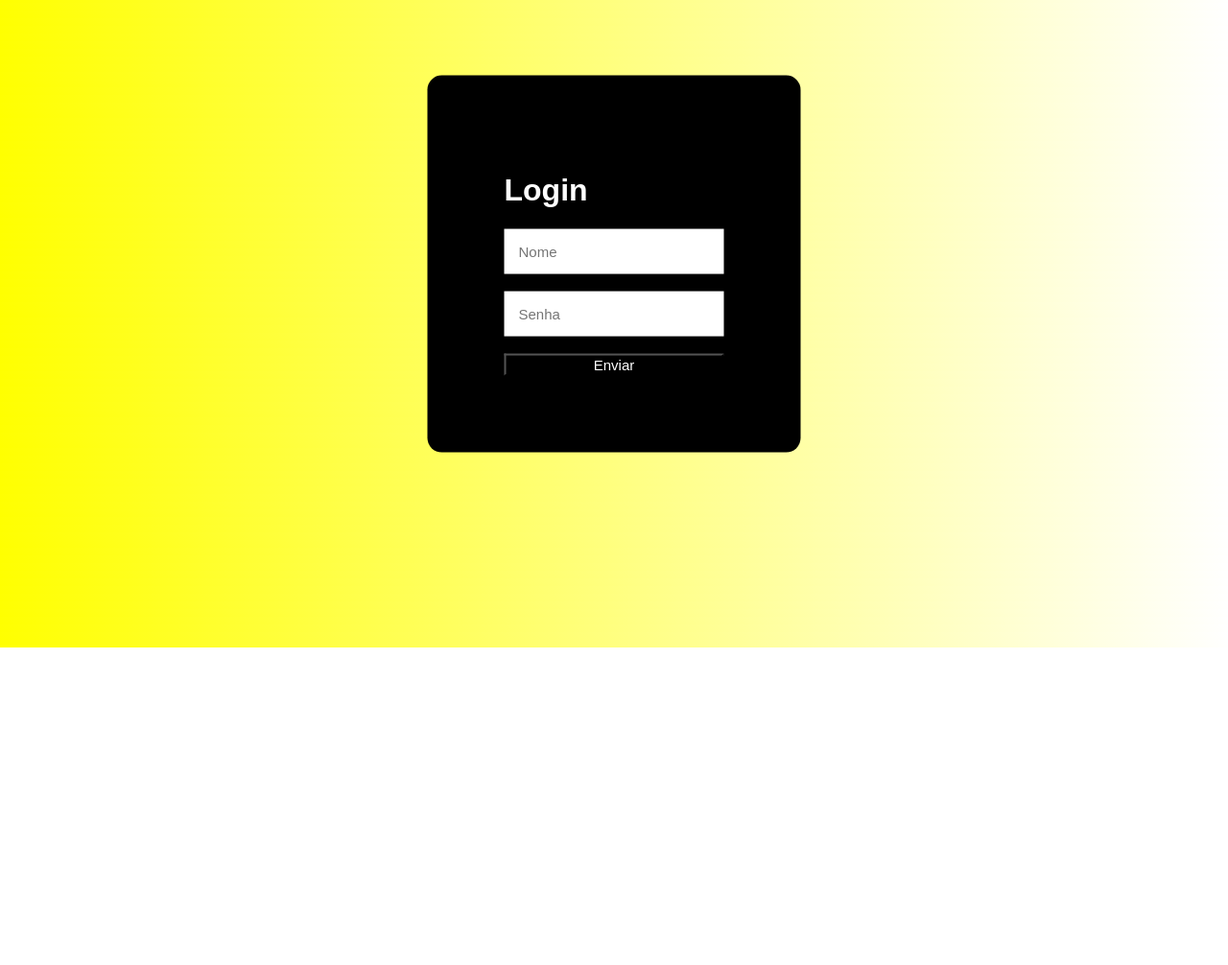
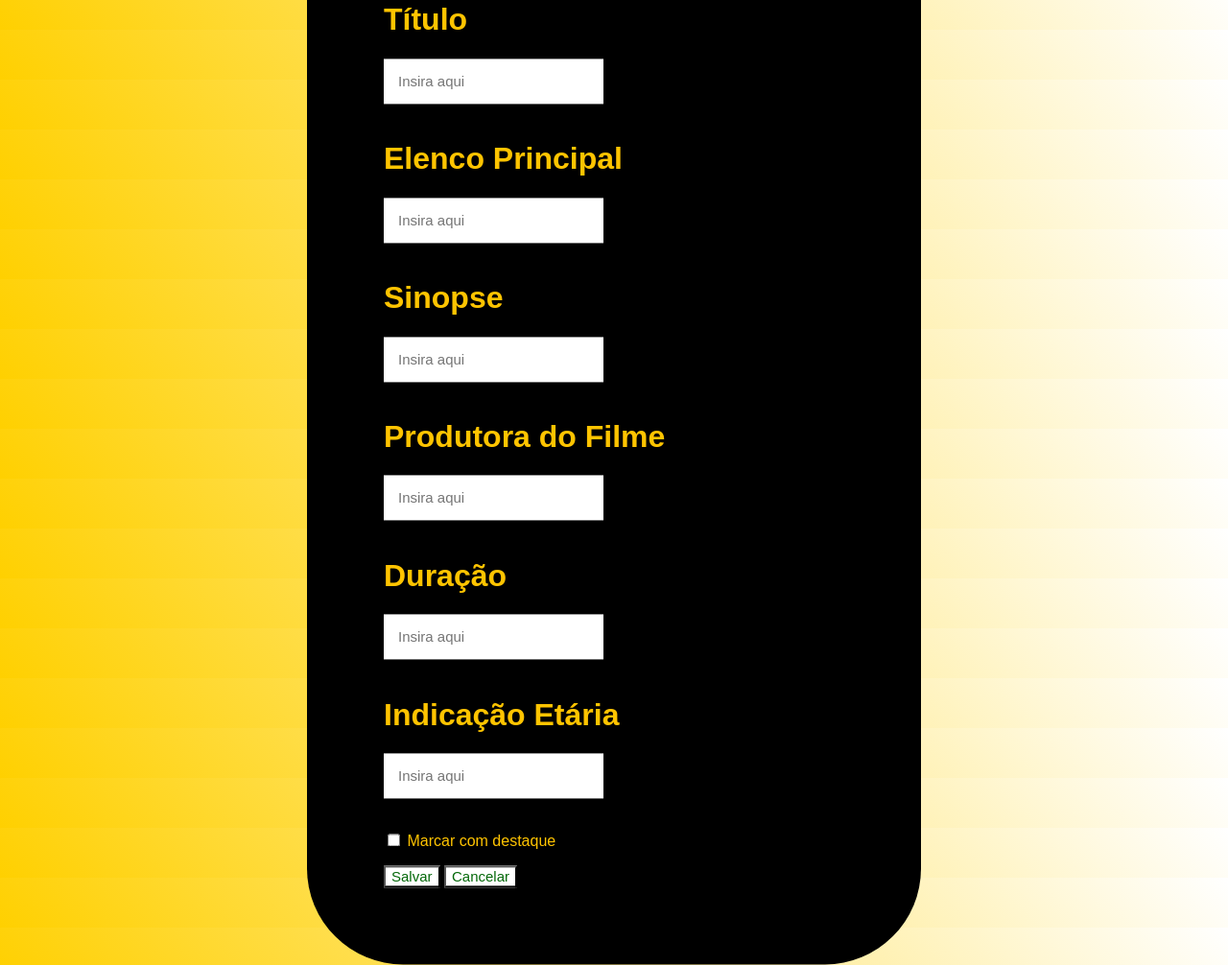
Before and after one commit to Dylan12182/projeto_colaborativo, a plain HTML site: page index.html in a window 1280 px wide. Shown: the part 125-1131 px from the top of the page at 96% size. Before the commit the page ends 800 px from the top, so only its background shows below. Drawn offline with Linux system fonts and the light colour scheme.

```diff
--- a/assets/css/style.css
+++ b/assets/css/style.css
@@ -1,30 +1,54 @@
 body{
+
+
+
     font-family: Arial, Helvetica, sans-serif;
-    background-image: linear-gradient(45deg, yellow, white);
-}
-div{
+
+    background-image: linear-gradient(45deg,rgb(255, 208, 0), white);
+
+    }
+
+    div{
+
     background-color:black;
+
     position: absolute;
-    top:50%;
+
+    top:60%;
+
     left:50%;
+
     transform: translate(-50%,-50%);
+
     padding: 80px;
-    border-radius: 15px;
-    color: white;
-}
-input{
+
+    border-radius: 100px;
+
+    color: rgb(255, 196, 0);
+
+    }
+
+    input{
+
     padding: 15px;
+
     border:none;
+
     outline:none;
+
     font-size: 15px
-}
-button{
-    background-color:black;
-    color:white;
+
+    }
+
+    button{
+
+    background-color:rgb(255, 255, 255);
+
+    color:rgb(4, 104, 9);
+
     font-size: 15px;
-    width: 100%;
-}
 
-button:hover{
-color:wheat;
-}
+    }
+    .titulo{
+        font-size: 60px
+    }
--- a/index.html
+++ b/index.html
@@ -1,22 +1,134 @@
 <!DOCTYPE html>
+
+
+
 <html lang="en">
+
+
+
 <head>
+
+
+
 <meta charset="UTF-8">
+
+
+
 <meta name="viewport" content="width=device-width, initial-scale=1.0">
+
+
+
 <meta http-equiv="X-UA-Compatible" content="ie=edge">
-    <link rel="stylesheet" href="assets/css/style.css">
+
+
+
+<link rel="stylesheet" href="./assets/css/style.css">
+
+
+
 <title>Document</title>
 
+
+
+
+
 </head>
+
+
+
 <body>
+
+
+<br><br>
 <div>
 
-        <h1>Login</h1>
-        <input type="text"placeholder="Nome">
+
+<h1 class="titulo">Cadastro de Filmes</h1></h>
+
+<h1>Título</h1>
+
+
+
+<input type="text"placeholder="Insira aqui">
+
+
+
 <br><br>
-        <input type="password" placeholder=Senha>
+
+<h1>Elenco Principal</h1>
+
+
+
+<input type="text"placeholder="Insira aqui">
+
+
+
 <br><br>
-        <button>Enviar</button>
+
+<h1>Sinopse</h1>
+
+
+
+<input type="text"placeholder="Insira aqui">
+
+
+
+<br><br>
+
+<h1>Produtora do Filme</h1>
+
+
+
+<input type="text"placeholder="Insira aqui">
+
+
+
+<br><br>
+
+<h1>Duração</h1>
+
+
+
+<input type="text"placeholder="Insira aqui">
+<br><br>
+
+<h1>Indicação Etária</h1>
+
+
+
+<input type="text"placeholder="Insira aqui">
+
+
+
+<br><br>
+
+<p>
+
+<input type="checkbox" name="manterlogado" id="destaque" value=""/>
+
+<label for="destaque">Marcar com destaque</label>
+
+</p>
+
+
+
+<button>
+
+Salvar
+
+</button>
+
+<button>
+
+Cancelar
+
+</button>
+
+
+
+
 </div>
+
+
+
 </body>
-</html>
```
Lines whose indentation alone changed are shown as unchanged.
